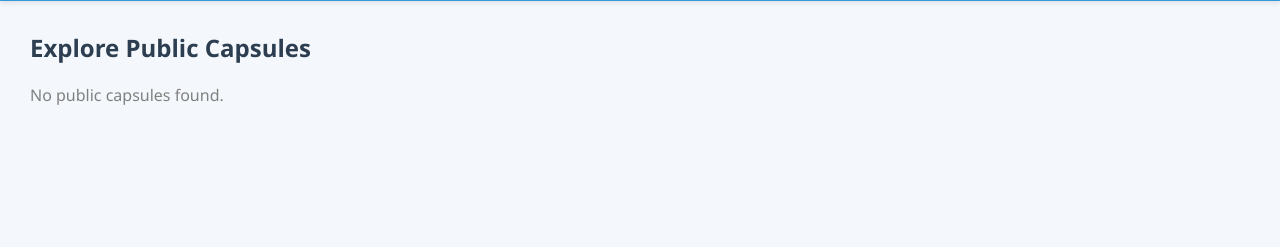
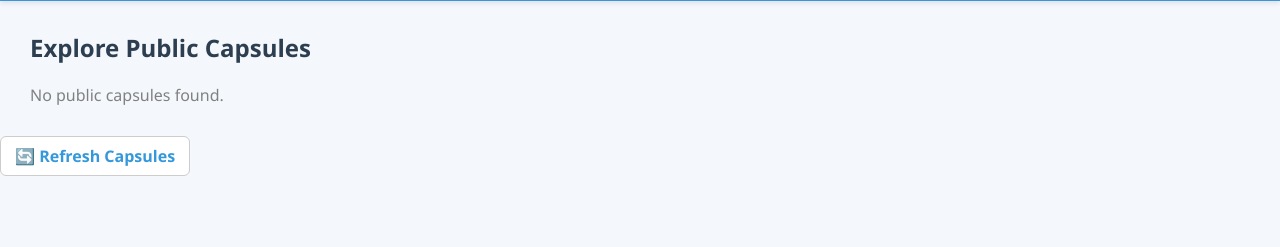
Before and after one commit to rhapsodicwaffle/pastport, a Flask app: page /home in a window 1280 px wide. Shown: the part 305-552 px from the top of the page. Run offline with Flask 3, Linux system fonts and the light colour scheme; data that the repository does not hold is empty.

Commit message:
Update home.html

```diff
--- a/templates/home.html
+++ b/templates/home.html
@@ -248,5 +248,9 @@
   {% endfor %}
 </main>
 
+<form method="POST" action="/refresh-capsules" style="margin-bottom: 20px;">
+  <button type="submit" class="btn btn-outline-secondary">🔄 Refresh Capsules</button>
+</form>
+
 </body>
 </html>
```
